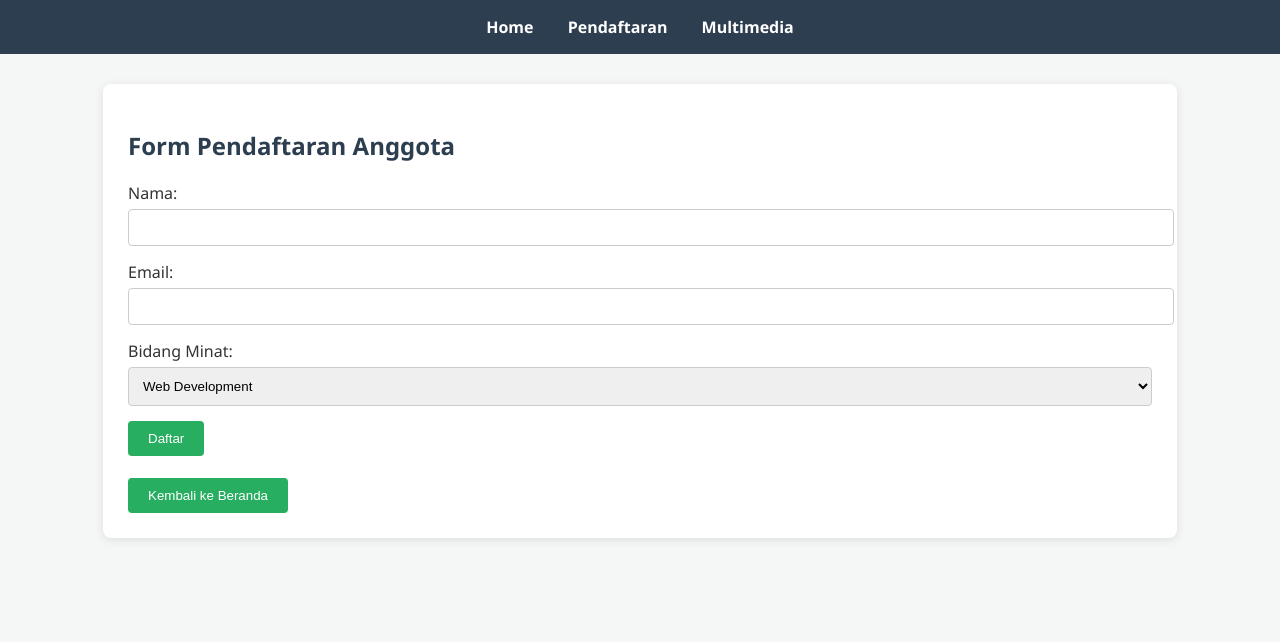
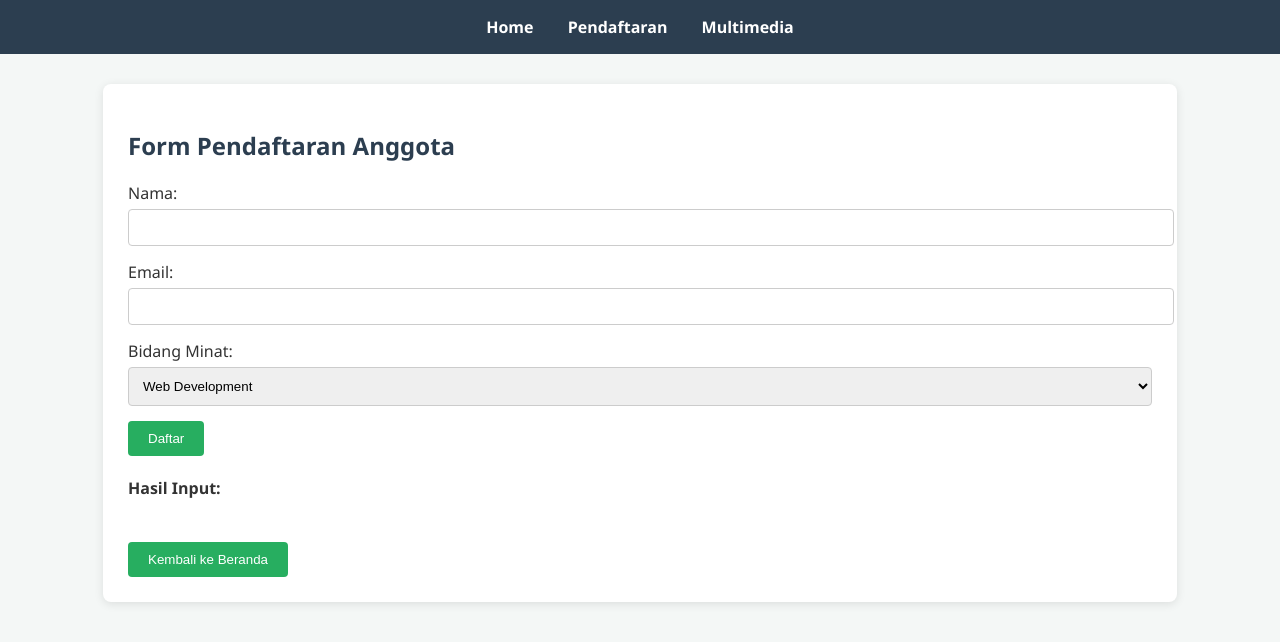
Before and after one commit to ZakyRizqiHasanain/PDW-UCP1F-109, a plain HTML site: page form.html in a window 1280 px wide. Drawn offline with Linux system fonts and the light colour scheme.

Commit message:
tambah form pendaftaran anggota

```diff
--- a/form.html
+++ b/form.html
@@ -6,6 +6,7 @@
     <link rel="stylesheet" href="style.css">
 </head>
 <body>
+
     <nav>
         <a href="./index.html">Home</a>
         <a href="./form.html">Pendaftaran</a>
@@ -14,15 +15,18 @@
 
     <div class="container">
         <h2>Form Pendaftaran Anggota</h2>
+
         <form id="registrationForm">
             <div class="form-group">
                 <label>Nama:</label>
                 <input type="text" id="name" required>
             </div>
+
             <div class="form-group">
                 <label>Email:</label>
                 <input type="email" id="email" required>
             </div>
+
             <div class="form-group">
                 <label>Bidang Minat:</label>
                 <select id="interest">
@@ -31,16 +35,21 @@
                     <option value="Data Science">Data Science</option>
                 </select>
             </div>
+
             <button type="submit">Daftar</button>
         </form>
 
-        <div id="resultArea" style="margin-top: 20px; padding: 10px; border-top: 2px solid #2c3e50; display: none;">
-            <h4>Hasil Input Terakhir:</h4>
+        <div id="resultArea">
+            <h4>Hasil Input:</h4>
             <p id="displayText"></p>
         </div>
 
         <br>
-        <button type=""href="./index.html">Kembali ke Beranda</button>
+        <a href="./index.html">
+            <button type="button">Kembali ke Beranda</button>
+        </a>
     </div>
+
+    <script src="script.js"></script>
 </body>
 </html>
```
